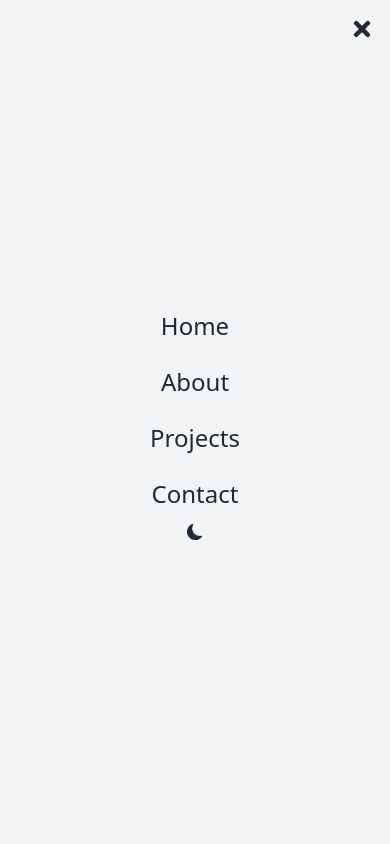
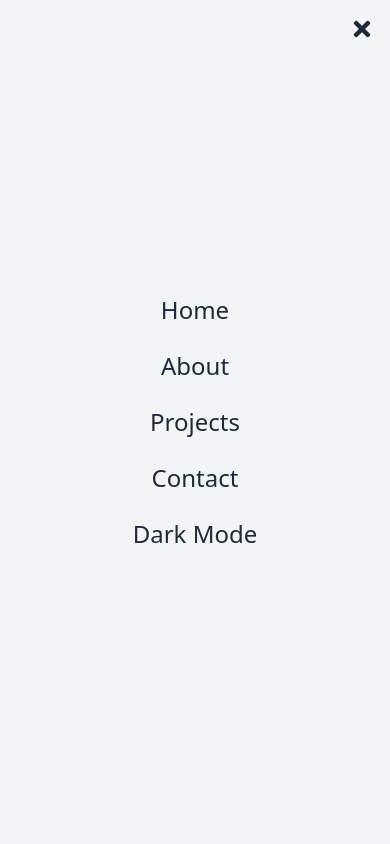
Before and after one commit to rookieSeason/LGPortfolio, a React (Vite) app: page / in a window 390 px wide. Both pictures are taken after a click on the element 362 px from the left and 29 px from the top of the page. Shown: the top 844 px of the page. Built offline with nearby package versions, Linux system fonts and the light colour scheme; a web font is replaced by a local one.

Commit message:
mobile menu adjusted in nav

```diff
--- a/src/components/Home.jsx
+++ b/src/components/Home.jsx
@@ -24,8 +24,8 @@ const Home = () => {
                                 </button>
                             </Link>
                         </div>
-                        <div className='max-w-[700px]sm:flex flex-wrap justify-center items-center max-w-lg bg-right relative z-[-200px]'>
-                            <img src={Blockchain} alt="blockchain" className='ml-4' data-aos="fade-left" data-aos-delay="300" data-aos-duration="500"/>
+                        <div className='max-w-[700px]sm:flex flex-wrap justify-center items-center max-w-lg bg-right relative z-[-200px] pt-4'>
+                            <img src={Blockchain} alt="blockchain" className=' text-center' data-aos="fade-left" data-aos-delay="300" data-aos-duration="500"/>
                         </div>
                     </div>
 
--- a/src/components/Nav.jsx
+++ b/src/components/Nav.jsx
@@ -6,6 +6,7 @@ import { Link } from 'react-scroll';
 import logo1 from '../assets/logo1.png';
 import Lester from '../assets/lester.txt';
 import Switcher from './Switcher';
+import WordToggle from './WordToggle';
 
 
 const Nav = () => {
@@ -38,8 +39,8 @@ const Nav = () => {
             </ul>
 
             {/* Hamburger and X Button*/}
-            <div onClick={handleClick} className='md:hidden  text-2xl z-10 text-gray-800 dark:text-gray-100'>
-                {!nav ? <FaBars /> : <FaTimes />}
+            <div onClick={handleClick} className='md:hidden  text-2xl z-10 text-gray-800 dark:text-gray-100 duration-300'>
+                {!nav ? <FaBars/> : <FaTimes />}
             </div>
             {/* Mobile Menu */}
 
@@ -48,7 +49,7 @@ const Nav = () => {
                 <li className='py-3 text-2xl hover:text-cyan-500 duration-200 hover:border-b-2 border-cyan-500'><Link onClick={handleClick} to="about" smooth={true} duration={600}>About</Link></li>
                 <li className='py-3 text-2xl hover:text-cyan-500 duration-200 hover:border-b-2 border-cyan-500'><Link onClick={handleClick} to="projects" smooth={true} duration={600}>Projects</Link></li>
                 <li className='py-3 text-2xl hover:text-cyan-500 duration-200 hover:border-b-2 border-cyan-500'><Link onClick={handleClick} to="contact" smooth={true} duration={600}>Contact</Link></li>
-                <li><Switcher/></li>
+                <li className='py-3 text-2xl hover:text-cyan-500 duration-200 hover:border-b-2 border-cyan-500'><WordToggle/></li>
             </ul>
             {/* Social Icons   */}
             <div className='hidden lg:flex fixed flex-col top-[30%] left-0'>
--- /dev/null
+++ b/src/components/WordToggle.jsx
@@ -0,0 +1,28 @@
+import React, { useEffect, useState } from 'react'
+
+const WordToggle = () => {
+
+    const[theme, setTheme] = useState(false);
+
+    useEffect(()=>{
+        if(theme === "light"){
+            document.documentElement.classList.add("dark");
+        }
+        else{
+            document.documentElement.classList.remove("dark");
+        }
+    });
+
+    const darkModeSwitch = () =>{
+        setTheme(theme === "light" ? "dark" : "light");
+    }
+  return (
+    <div>
+        <button onClick={darkModeSwitch}>
+            {theme === "light" ? <span>Light Mode</span> : <span>Dark Mode</span>}
+        </button>
+    </div>
+  )
+}
+
+export default WordToggle
```
